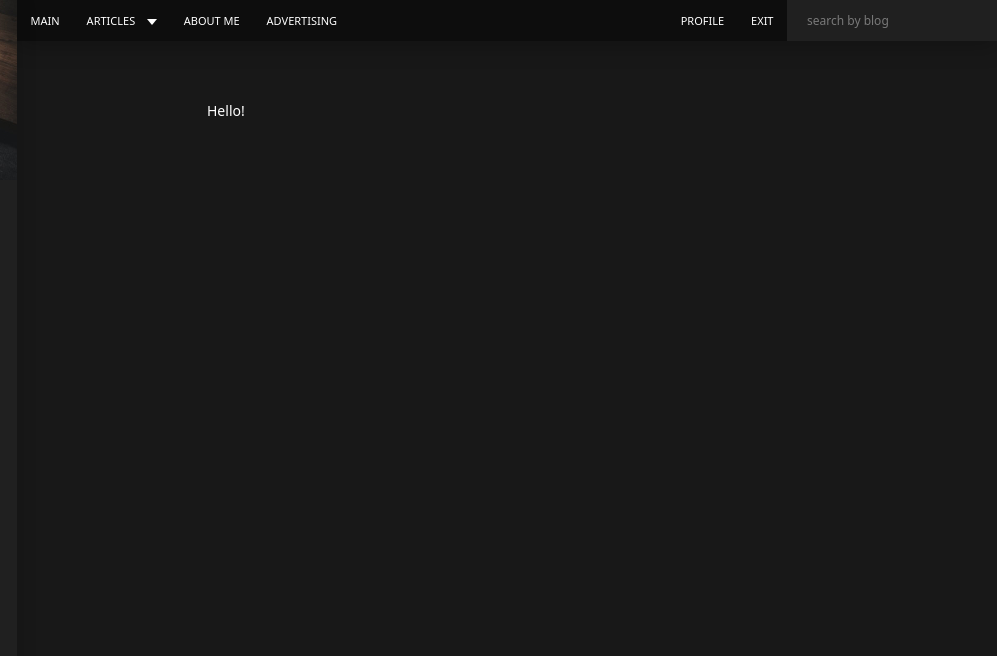
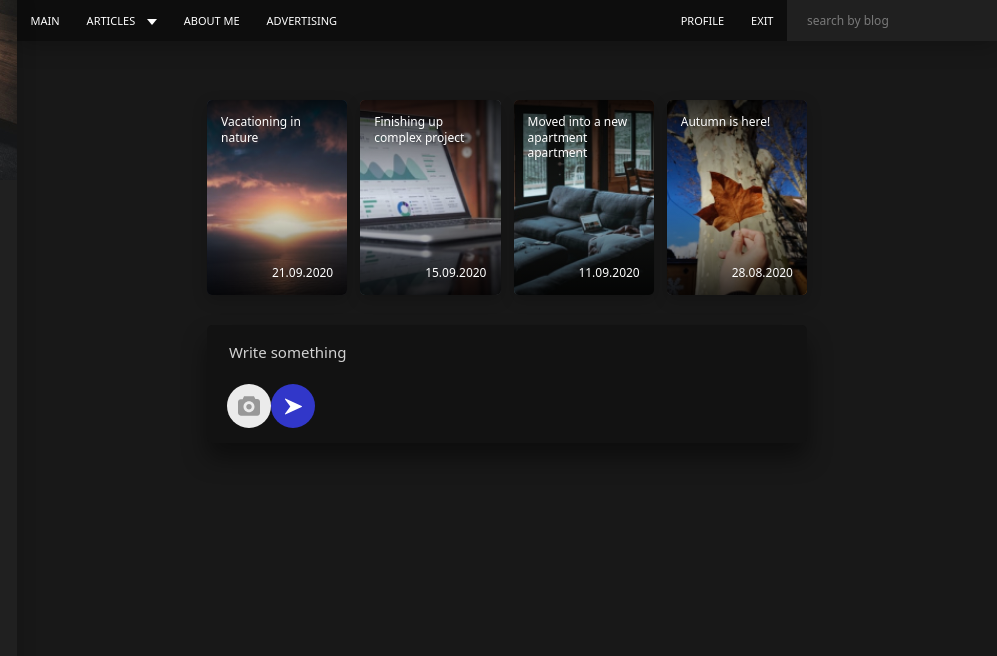
Before and after one commit to Sabevvam/multipage-web, a website: page src/index.html in a window 1280 px wide. Shown: the full height of the page, 283-1280 px from the left. Drawn offline with nearby package versions, Linux system fonts and the light colour scheme; files that its build step writes are made by us from their sources.

Commit message:
#3 file upload - 28.06.2024  a panel of stories and an unfinished block
a panel with stories and an unfinished block for writing quick posts

The committee was created because of the instability of the electricity and laptop. A bug was noticed with the incorrect transfer of images from the main src/images folder to the dist/images folder - the bug is that the files are either not transferred or transferred but in the wrong format, and this is not on all photos, only on randomly selected ones. Most likely the problem is in the gulp configuration

```diff
--- /dev/null
+++ b/src/assets/scss/blocks/add-post.scss
@@ -0,0 +1,57 @@
+.add-post {
+    margin-bottom: 3rem;
+    padding: 1.5rem 2rem;
+
+    background-color: $secondary;
+    box-shadow: 0 15px 25px
+    rgba($black, .45);
+    border-radius: 5px;
+}
+
+.add-post__form-actions {
+    display: flex;
+}
+
+.add-post__textarea {
+    display: block;
+    width: 70%;
+
+    border: none;
+    background: transparent;
+    resize: none;
+
+    font-family: inherit;
+    font-size: 1.5rem;
+    color: $white;
+
+    &::placeholder {
+        color: #D2D2D2;
+    }
+}
+
+.add-post-file,
+.add-post-send {
+    display: block;
+    width: 4.4rem;
+    height: 4.4rem;
+    border: none;
+
+    border-radius: 50%;
+    cursor: pointer;
+}
+
+.add-post-file {
+    background: #EBEBEB
+    url("../images/add-photo.svg") center no-repeat;
+
+    input {
+        display: none;
+    }
+
+    &:hover {
+        background-color: darken(#EBEBEB, 5%);
+    }
+}
+.add-post-send {
+    background-color: $blue;
+}
--- /dev/null
+++ b/src/assets/scss/blocks/stories.scss
@@ -0,0 +1,78 @@
+.stories {
+    display: grid;
+    grid-template-columns: 1fr 1fr 1fr 1fr;
+    grid-column-gap: 13px;
+    grid-template-rows: 195px;
+    margin-bottom: 3rem;
+}
+
+.stories__item {
+    overflow: hidden;
+    position: relative;
+    border-radius: 5px;
+    box-shadow: 0 5px 15px
+    rgba($black, .2);
+    cursor: pointer;
+
+    &:after {
+        content: "";
+        display: block;
+        width: 100%;
+        height: 100%;
+
+        background-image: linear-gradient(to bottom,
+        rgba($black, .8),
+        rgba($black, 0) 50%,
+        rgba($black, .8)
+        );
+
+        position: absolute;
+        top: 0;
+        left: 0;
+        z-index: 2;
+    }
+
+    &:hover {
+        .stories__preview {
+            transform: scale(1.3);
+            transition-duration: 5s;
+        }
+    }
+}
+
+.stories__preview {
+    display: block;
+    width: 100%;
+    height: 100%;
+    object-fit: cover;
+
+    position: absolute;
+    top: 0;
+    left: 0;
+    z-index: 1;
+
+    transform: scale(1.05);
+    transition: transform .1s ease-in-out;
+}
+
+.stories__title,
+.stories__date  {
+    width: 100%;
+    padding: 1.4rem;
+
+    font-size: 1.2rem;
+    line-height: 1.3;
+    color: $white;
+
+    position: absolute;
+    left: 0;
+    z-index: 3;
+}
+
+.stories__title {
+    top: 0;
+}
+.stories__date {
+    bottom: 0;
+    text-align: right;
+}
--- a/src/assets/scss/style.scss
+++ b/src/assets/scss/style.scss
@@ -31,3 +31,5 @@ body {
 @import 'blocks/profile';
 @import 'blocks/social';
 @import 'blocks/btn';
+@import 'blocks/stories';
+@import 'blocks/add-post';
--- a/src/index.html
+++ b/src/index.html
@@ -2,5 +2,43 @@
 layout: default
 title: Personal Blog | Home
 ---
+<!-- STORIES -->
+<div class="stories">
+    <div class="stories__item">
+        <img class="stories__preview" src="assets/images/stories/stories-1.jpg" alt="stories">
+        <div class="stories__title">Vacationing in nature</div>
+        <time class="stories__date" datetime="2020-09-21 19:21">21.09.2020</time>
+    </div>
+    <div class="stories__item">
+        <img class="stories__preview" src="assets/images/stories/stories-2.jpg" alt="stories">
+        <div class="stories__title">Finishing up complex project</div>
+        <time class="stories__date" datetime="2020-09-15 19:21">15.09.2020</time>
+    </div>
+    <div class="stories__item">
+        <img class="stories__preview" src="assets/images/stories/stories-3.jpg" alt="stories">
+        <div class="stories__title">Moved into a new apartment
+            apartment</div>
+            <time class="stories__date" datetime="2020-09-11 19:21">11.09.2020</time>
+    </div>
+    <div class="stories__item">
+        <img class="stories__preview" src="assets/images/stories/stories-4.jpg" alt="stories">
+        <div class="stories__title">Autumn is here!</div>
+        <time class="stories__date" datetime="2020-08-28 19:21">28.08.2020</time>
+    </div>
+</div> <!-- STORIES -->
 
-Hello!
+<!-- ADD POST -->
+    <div class="add-post">
+        <form class="add-post__form" action="/" method="post">
+            <textarea class="add-post__textarea" name="post-text" placeholder="Write something"></textarea>
+            <div class="add-post__form-actions">
+                <label class="add-post-file" for="add-post-file">
+                    <input type="file" id="add-post-file">
+                </label>
+                <button class="add-post-send" type="submit">
+                    <img src="assets/images/send.svg" alt="send">
+                </button>
+            </div>
+
+        </form>
+    </div>
```
Also changed, not shown: dist/assets/css/style.css, dist/assets/css/style.min.css, dist/assets/images/add-photo.svg (added), dist/assets/images/send.svg (added), dist/assets/images/stories/stories-1.jpg (added), dist/assets/images/stories/stories-2.jpg (added), dist/assets/images/stories/stories-3.jpg (added), dist/assets/images/stories/stories-4.jpg (added), dist/index.html, gulpfile.js (line endings or trailing spaces), src/assets/images/add-photo.svg (added), src/assets/images/send.svg (added), src/assets/images/stories/stories-1.jpg (added), src/assets/images/stories/stories-2.jpg (added), 2 more files.
